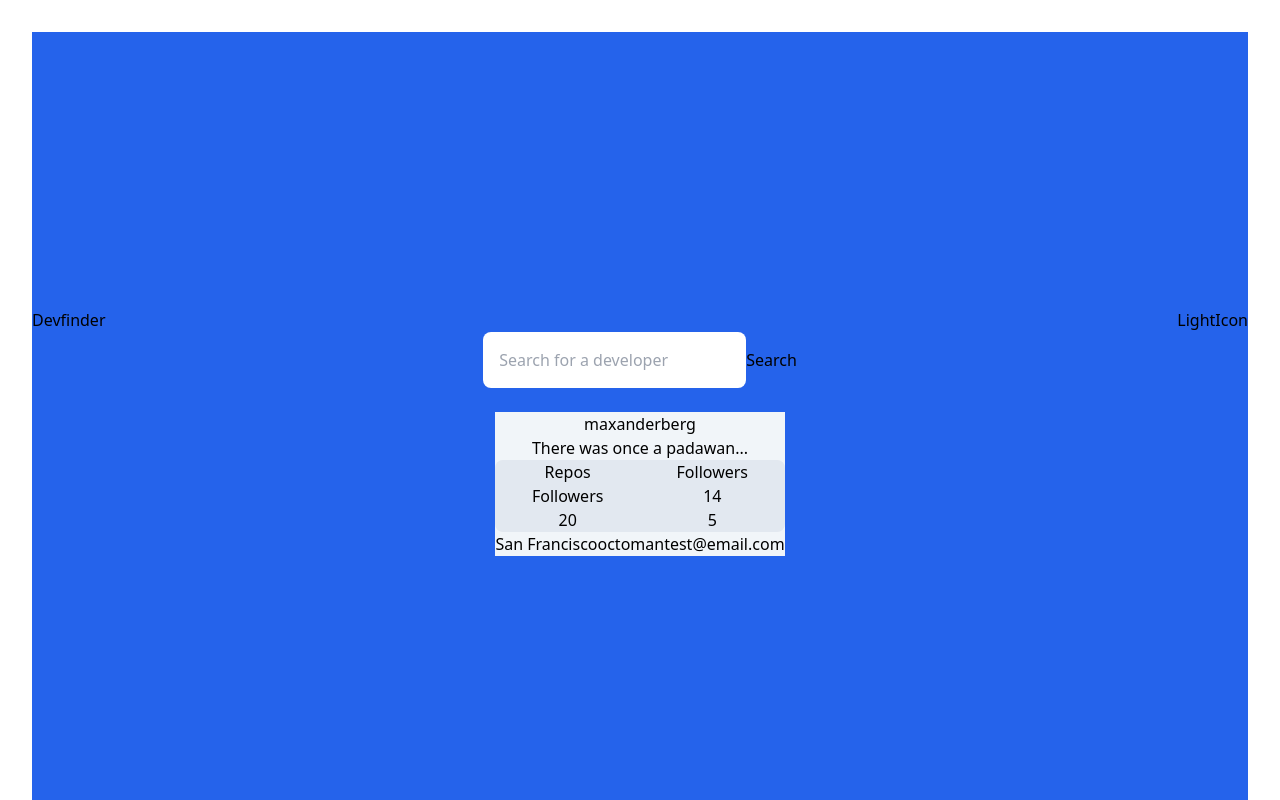
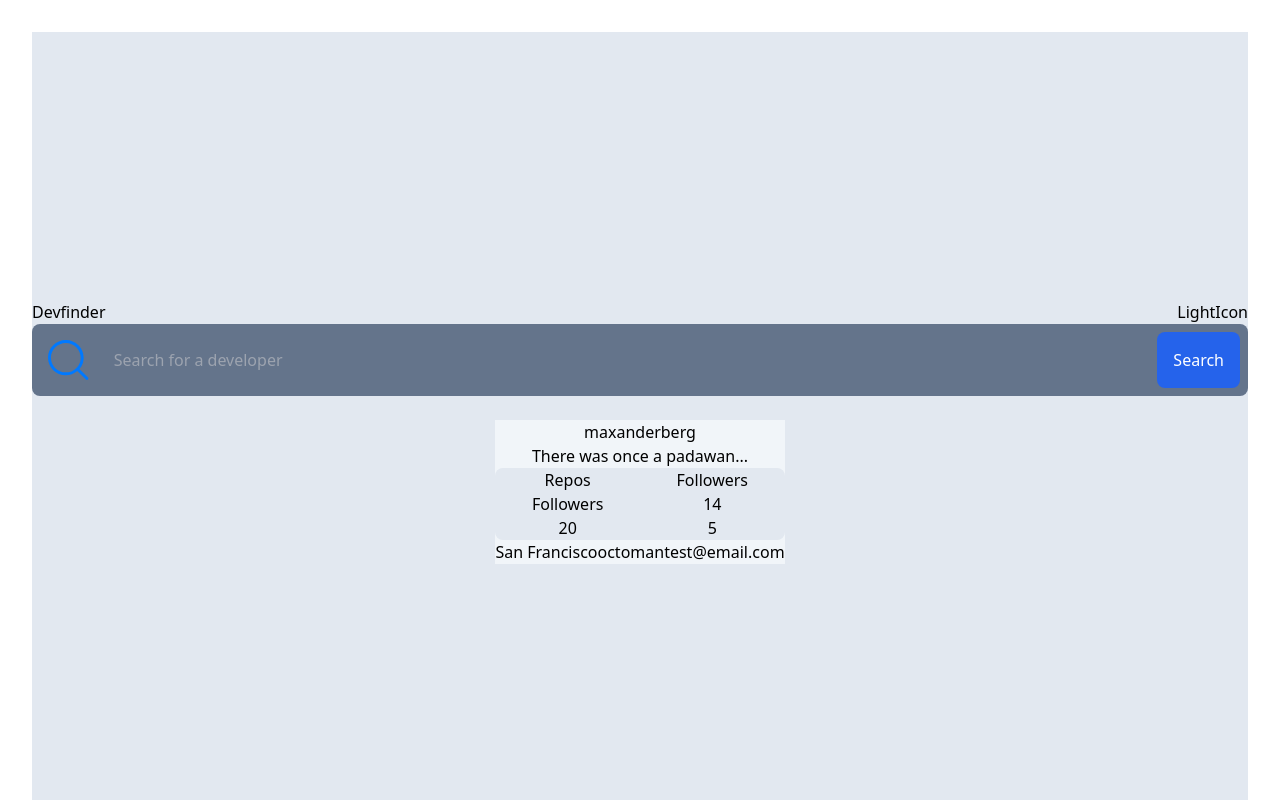
Before and after one commit to MaxAnderberg/devfinder, a React app: page / in a window 1280 px wide. Built offline with nearby package versions, Linux system fonts and the light colour scheme; the HTML template or start-up script is replaced by a standard one.

Commit message:
added basic layout and styling

```diff
--- a/src/App.tsx
+++ b/src/App.tsx
@@ -7,7 +7,7 @@ function App() {
   const [searchDev, setSearchDev] = useState('')
 
   return (
-    <div className="bg-blue-600 flex flex-col justify-center items-center h-screen w-full">
+    <div className="bg-slate-200 flex flex-col justify-center items-center h-screen w-full">
       <div className='w-full flex justify-between'>
         <p>Devfinder</p>
         <div>
--- a/src/components/SearchBar/SearchBar.tsx
+++ b/src/components/SearchBar/SearchBar.tsx
@@ -1,10 +1,13 @@
+import SearchIcon from '../../assets/icon-search.svg'
+
 const SearchBar = (props:any) => {
 return (
-        <div className="flex">
-            <form>
-                <input className="rounded-lg p-4" type="text" placeholder="Search for a developer" />
-                <button>Search</button>
+        <div className="flex justify-between bg-slate-500 w-full rounded-lg">
+            <form className="flex m-2">
+                <img src={SearchIcon} className='m-2' alt="a magnifyier" />
+                <input className="rounded-lg p-4 border-0 bg-transparent" type="text" placeholder="Search for a developer" />
             </form>
+            <button className="bg-blue-600 p-4 rounded-lg text-white m-2">Search</button>
         </div>
     )
 }
```
